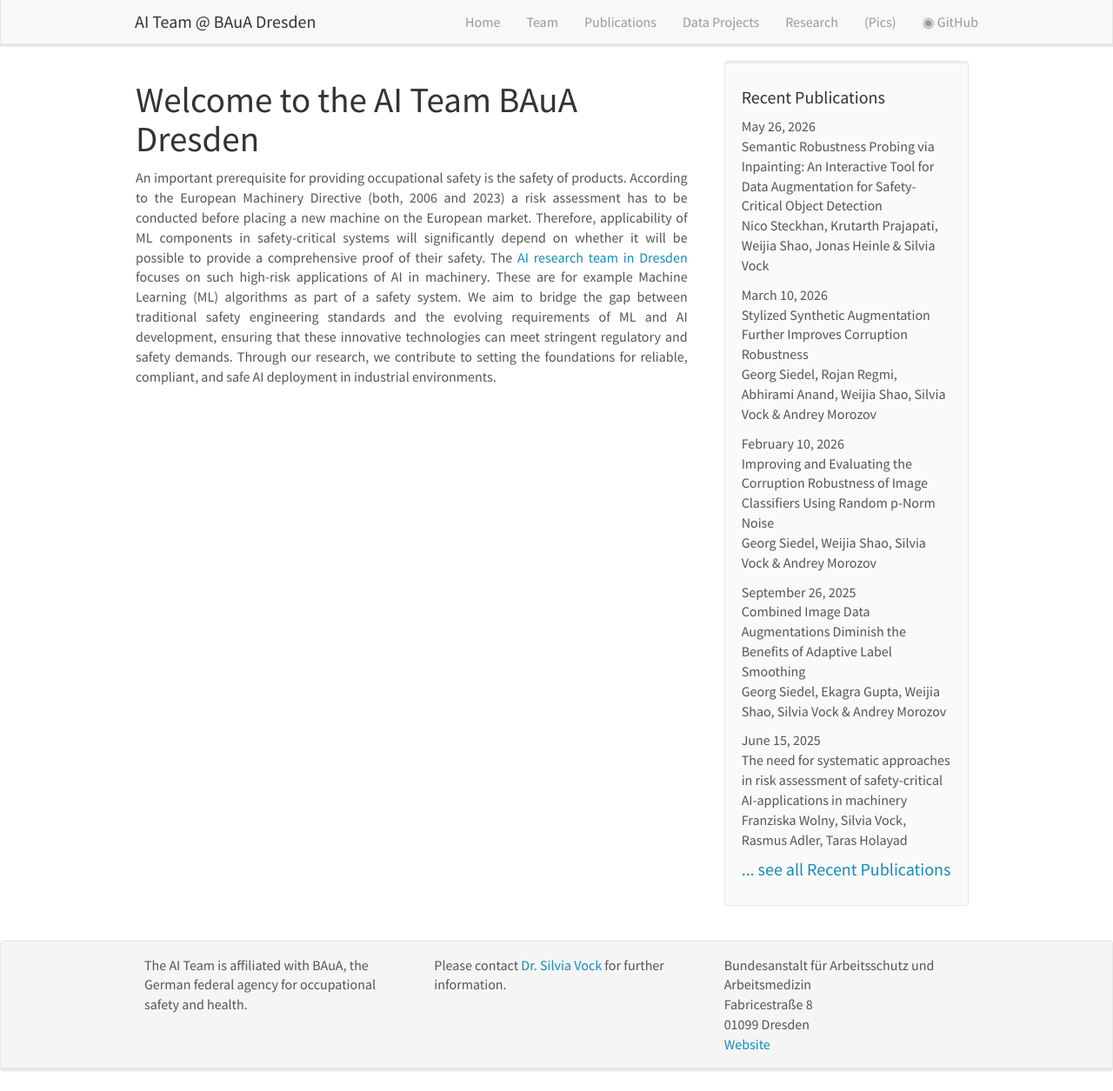
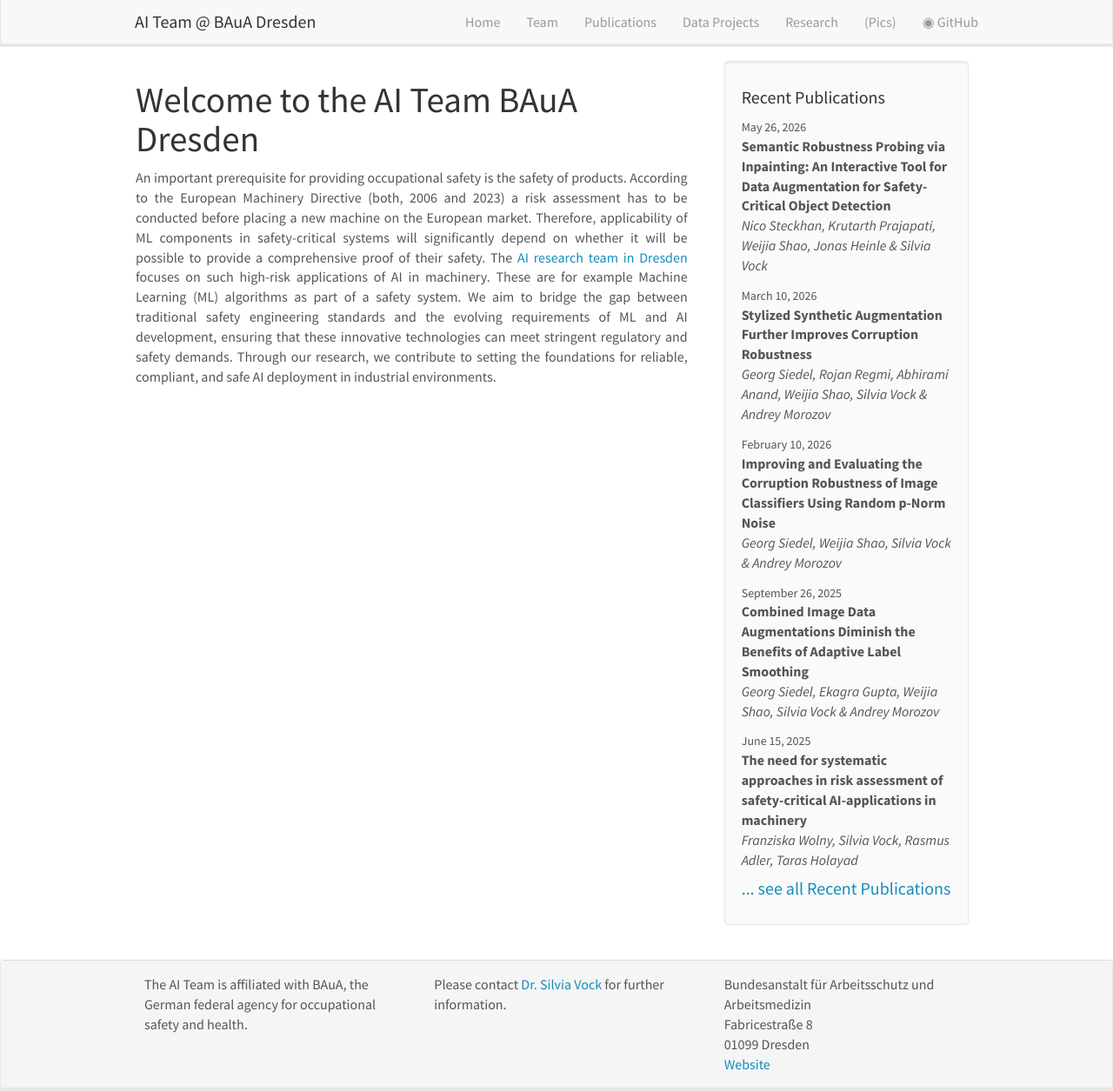
Before and after one commit to aidresden/aidresden.github.io, a Jekyll site: the page built from _pages/home.md, in a window 1280 px wide and 1255 px high. Shown: the whole window at 87% size. Built offline with Jekyll 4.4.1, drawn with Linux system fonts in a browser that asks for light colours; nearby versions of some CDN libraries.

Commit message:
Update news.html
Signed-off-by: aidresden <aidresden@baua.bund.de>

```diff
--- a/_includes/news.html
+++ b/_includes/news.html
@@ -3,8 +3,12 @@
 
     {% assign sorted_publications = site.publications | sort: 'date' | reverse %}
     {% for article in sorted_publications limit: 5 %}
-      <p>{{ article.date | date: "%B %d, %Y" }}<br>{{ article.title }}<br>{{ article.authors }}</p>
+      <p>
+        <span style="font-size: 0.875em;">{{ article.date | date: "%B %d, %Y" }}</span><br>
+        <span style="font-weight: bold;">{{ article.title }}</span><br>
+        <span style="font-style: italic;">{{ article.authors }}</span>
+      </p>
     {% endfor %}
 
     <h4><a href="{{ site.url }}{{ site.baseurl }}/recent_publications.html">... see all Recent Publications</a></h4>
-  </div>
+</div>
```
